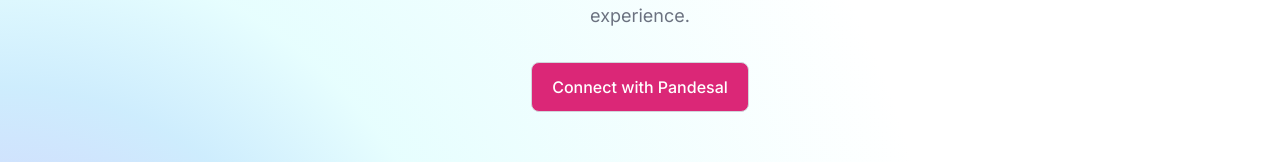
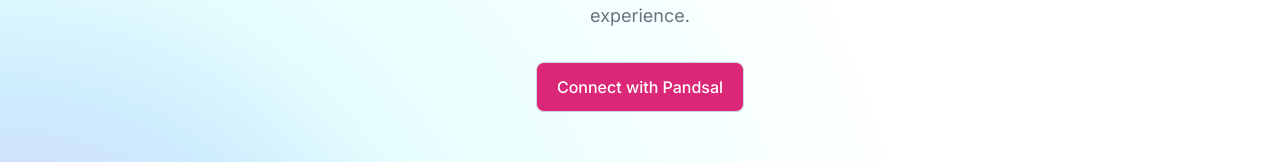
Before and after one commit to 0xbryanf/pandesal-ethonline2023, a Next.js app in the folder client/: page / in a window 1280 px wide. Shown: the part 380-542 px from the top of the page. Built offline with nearby package versions, Linux system fonts and the light colour scheme; no server answers.

Commit message:
modified client

```diff
--- a/client/app/page.tsx
+++ b/client/app/page.tsx
@@ -13,7 +13,7 @@
         <p className="mb-8 text-lg font-normal text-gray-500 lg:text-lg sm:px-16 xl:px-48 dark:text-gray-400">Our platform is designed to guide everyday users and businesses into a user-friendly web3 experience.</p>
         <div className="flex flex-col mb-8 lg:mb-16 space-y-4 sm:flex-row sm:justify-center sm:space-y-0 sm:space-x-4">
           <a href={googleOauth()} className="inline-flex justify-center bg-pink-600 items-center py-3 px-5 text-base font-medium text-center text-white rounded-lg border border-gray-300 hover:bg-rose-600 focus:ring-4 focus:ring-gray-100 dark:text-white dark:border-gray-700 dark:hover:bg-gray-700 dark:focus:ring-gray-800">
-            Connect with Pandesal
+            Connect with Pandsal
           </a>
         </div>
         <div className="px-4 mx-auto text-center md:max-w-screen-md lg:max-w-screen-xl lg:px-40">
```
